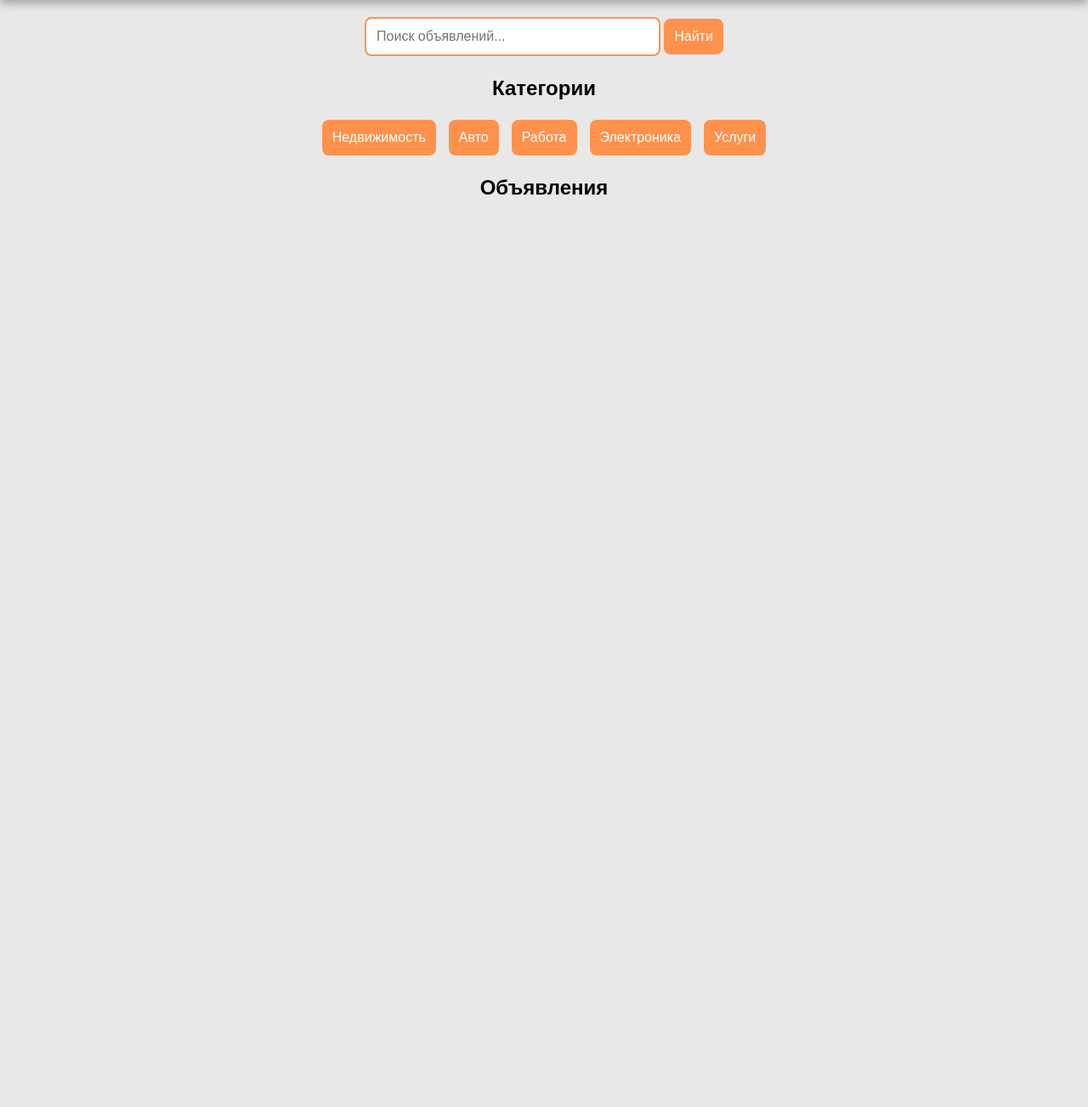
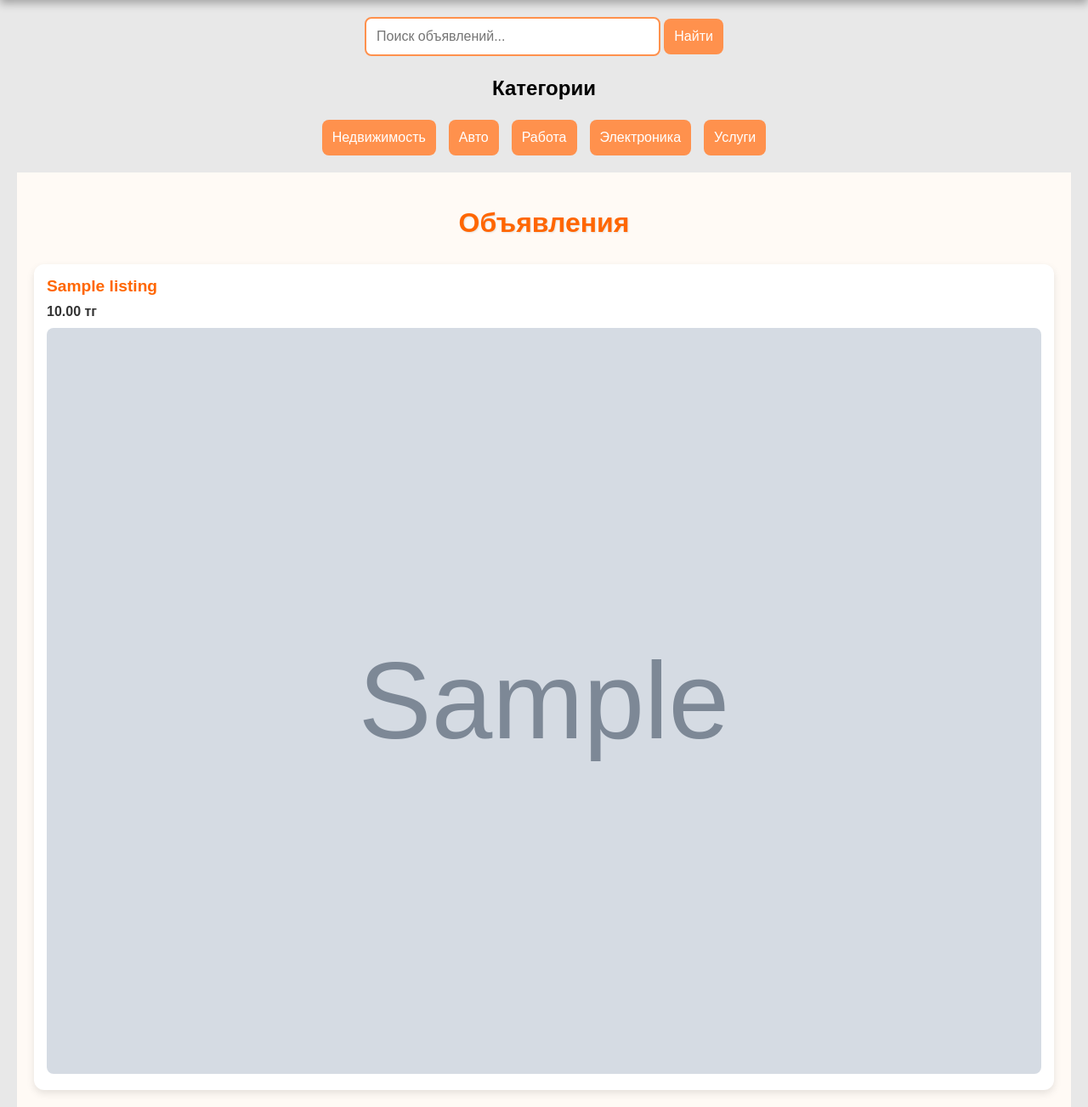
Before and after one commit to NotRindik/Python-Project-University, a Django app: page / in a window 1280 px wide. Shown: the part 85-1388 px from the top of the page at 85% size. Before the commit the page ends 314 px from the top, so only its background shows below. Run offline with Django 5.2, Linux system fonts and the light colour scheme; a user stored in the database is signed in; tables that the repository leaves empty hold one stand-in row (values such as "Sample post"); grey boxes marked "Sample" are stand-in pictures.

Commit message:
Рабочий обьявления

```diff
--- /dev/null
+++ b/PythonProject/myapp/static/css/home.css
@@ -0,0 +1,154 @@
+        @import url('https://fonts.googleapis.com/css2?family=Poppins:wght@500&display=swap');
+
+        body {
+            font-family: 'Poppins', sans-serif;
+            margin: 0;
+            padding: 0;
+            background-color: #e8e8e8;
+            color: black;
+        }
+        .header {
+            background: linear-gradient(135deg, #ff5733, #ff914d);
+            color: white;
+            padding: 20px;
+            display: flex;
+            justify-content: space-between;
+            align-items: center;
+            box-shadow: 0px 4px 10px rgba(0, 0, 0, 0.3);
+        }
+        .header h1 {
+            margin: 0;
+            font-size: 30px;
+            letter-spacing: 2px;
+            font-weight: 600;
+        }
+        .buttons {
+            display: flex;
+            gap: 10px;
+        }
+        .buttons button, .search-bar button, .category-buttons button {
+            padding: 12px;
+            border: none;
+            cursor: pointer;
+            background-color: #ff914d;
+            color: white;
+            border-radius: 8px;
+            font-size: 16px;
+            transition: 0.3s;
+            font-weight: 500;
+        }
+        .buttons button:hover, .search-bar button:hover, .category-buttons button:hover {
+            background-color: #ffbd69;
+        }
+        .search-bar {
+            margin: 20px;
+            text-align: center;
+        }
+        .search-bar input {
+            padding: 12px;
+            width: 320px;
+            border-radius: 8px;
+            border: 2px solid #ff914d;
+            font-size: 16px;
+            outline: none;
+        }
+        .categories {
+            margin: 20px;
+            text-align: center;
+        }
+        .category-buttons {
+            display: flex;
+            justify-content: center;
+            gap: 15px;
+            flex-wrap: wrap;
+        }
+        .ads {
+            text-align: center;
+        }
+        .ads-list {
+            list-style: none;
+            padding: 0;
+            display: flex;
+            flex-wrap: wrap;
+            justify-content: center;
+            gap: 15px;
+        }
+        .ads-list li {
+            border: 2px solid #ff914d;
+            padding: 15px;
+            width: 300px;
+            background-color: #2a2a2a;
+            border-radius: 10px;
+            transition: 0.3s;
+            text-align: left;
+        }
+        .ads-list li:hover {
+            background-color: #3a3a3a;
+            transform: scale(1.05);
+        }
+        .ads-list h3 {
+            margin: 0;
+            color: #ffbd69;
+        }
+
+.lising {
+    max-width: 1200px;
+    margin: 0 auto;
+    padding: 20px;
+    background: #fffaf5;
+    font-family: sans-serif;
+}
+
+.lising h1 {
+    color: #ff6600;
+    text-align: center;
+    margin-bottom: 30px;
+    text-shadow: 1px 1px 2px rgba(0,0,0,0.1);
+}
+
+.lising ul {
+    display: grid;
+    grid-template-columns: repeat(auto-fit, minmax(250px, 1fr));
+    gap: 20px;
+    list-style: none;
+    padding: 0;
+    margin: 0;
+}
+
+.lising li {
+    background-color: #ffffff;
+    border-radius: 12px;
+    box-shadow: 0 4px 10px rgba(0,0,0,0.1);
+    transition: transform 0.2s ease, box-shadow 0.2s ease;
+    overflow: hidden;
+}
+
+.lising li:hover {
+    transform: translateY(-5px);
+    box-shadow: 0 8px 16px rgba(0,0,0,0.15);
+}
+
+.lising a {
+    text-decoration: none;
+    color: inherit;
+    display: block;
+    padding: 15px;
+}
+
+.lising h2 {
+    font-size: 1.2em;
+    color: #ff6600;
+    margin: 0 0 10px;
+}
+
+.lising p {
+    margin: 0 0 10px;
+    font-weight: bold;
+    color: #333;
+}
+
+.lising img {
+    width: 100%;
+    height: auto;
+    border-radius: 8px;
+}
--- a/PythonProject/myapp/templates/home.html
+++ b/PythonProject/myapp/templates/home.html
@@ -1,103 +1,11 @@
+{% load static %}
 <!DOCTYPE html>
 <html lang="en">
 <head>
     <meta charset="UTF-8">
     <meta name="viewport" content="width=device-width, initial-scale=1.0">
     <title>Buy'n'Sell</title>
-    <style>
-        @import url('https://fonts.googleapis.com/css2?family=Poppins:wght@500&display=swap');
-
-        body {
-            font-family: 'Poppins', sans-serif;
-            margin: 0;
-            padding: 0;
-            background-color: #e8e8e8;
-            color: black;
-        }
-        .header {
-            background: linear-gradient(135deg, #ff5733, #ff914d);
-            color: white;
-            padding: 20px;
-            display: flex;
-            justify-content: space-between;
-            align-items: center;
-            box-shadow: 0px 4px 10px rgba(0, 0, 0, 0.3);
-        }
-        .header h1 {
-            margin: 0;
-            font-size: 30px;
-            letter-spacing: 2px;
-            font-weight: 600;
-        }
-        .buttons {
-            display: flex;
-            gap: 10px;
-        }
-        .buttons button, .search-bar button, .category-buttons button {
-            padding: 12px;
-            border: none;
-            cursor: pointer;
-            background-color: #ff914d;
-            color: white;
-            border-radius: 8px;
-            font-size: 16px;
-            transition: 0.3s;
-            font-weight: 500;
-        }
-        .buttons button:hover, .search-bar button:hover, .category-buttons button:hover {
-            background-color: #ffbd69;
-        }
-        .search-bar {
-            margin: 20px;
-            text-align: center;
-        }
-        .search-bar input {
-            padding: 12px;
-            width: 320px;
-            border-radius: 8px;
-            border: 2px solid #ff914d;
-            font-size: 16px;
-            outline: none;
-        }
-        .categories {
-            margin: 20px;
-            text-align: center;
-        }
-        .category-buttons {
-            display: flex;
-            justify-content: center;
-            gap: 15px;
-            flex-wrap: wrap;
-        }
-        .ads {
-            text-align: center;
-        }
-        .ads-list {
-            list-style: none;
-            padding: 0;
-            display: flex;
-            flex-wrap: wrap;
-            justify-content: center;
-            gap: 15px;
-        }
-        .ads-list li {
-            border: 2px solid #ff914d;
-            padding: 15px;
-            width: 300px;
-            background-color: #2a2a2a;
-            border-radius: 10px;
-            transition: 0.3s;
-            text-align: left;
-        }
-        .ads-list li:hover {
-            background-color: #3a3a3a;
-            transform: scale(1.05);
-        }
-        .ads-list h3 {
-            margin: 0;
-            color: #ffbd69;
-        }
-    </style>
+    <link rel="stylesheet" href="{% static 'css/home.css' %}">
 </head>
 <body>
     <div class="header">
@@ -133,18 +41,21 @@
     </div>
 
 
-    <div class="ads">
-        <h2>Объявления</h2>
-        <ul class="ads-list">
-            {% for ad in ads %}
-                <li>
-                    <h3>{{ ad.title }}</h3>
-                    <p>{{ ad.description }}</p>
-                    <p><strong>Цена:</strong> {{ ad.price }} руб.</p>
-                    <p><em>Опубликовано:</em> {{ ad.created_at }}</p>
-                </li>
+    <div class="lising">
+        <h1>Объявления</h1>
+            <ul>
+            {% for ad in listing %}
+            <li>
+                <a href="{% url 'listing_detail' ad.id %}">
+                    <h2>{{ ad.title }}</h2>
+                    <p>{{ ad.price }} тг</p>
+                    {% if ad.image %}
+                        <img src="{{ ad.image.url }}" width="200">
+                    {% endif %}
+                </a>
+            </li>
             {% endfor %}
-        </ul>
+            </ul>
     </div>
 </body>
 </html>
--- a/PythonProject/myapp/urls.py
+++ b/PythonProject/myapp/urls.py
@@ -13,4 +13,5 @@ urlpatterns = [
     path('edit/', views.edit, name='edit'),
     path('create/', views.create, name='create'),
     path('logout/', LogoutView.as_view(next_page='home'), name='logout'),
+    path('listing/<int:listing_id>/', views.listing_detail, name='listing_detail'),
 ]+ static(settings.MEDIA_URL, document_root=settings.MEDIA_ROOT)
--- a/PythonProject/myapp/views.py
+++ b/PythonProject/myapp/views.py
@@ -1,12 +1,16 @@
 from . import forms
 from django.contrib.auth import login as auth_login
-from django.shortcuts import render, redirect
+from django.shortcuts import render, redirect, get_object_or_404
 from django.contrib.auth import authenticate
 from django.contrib.auth.decorators import login_required
+
+from .forms import ListingForm
 from .models import CustomUser
+from .models import Listing
 
 def home(request):
-    return render(request, 'home.html')
+    listing_model = Listing.objects.all().order_by('-created_at')
+    return render(request, 'home.html', {'listing': listing_model})
 
 def register(request):
     if request.method == "POST":
@@ -39,6 +43,9 @@ def login(request):
 def listing(request):
     return render(request, 'listing_list.html')
 
+def listing_detail(request, listing_id):
+    listing_page = get_object_or_404(Listing, id=listing_id)
+    return render(request, 'listing_page.html', {'listing': listing_page})
 @login_required
 def profile(request):
     user = request.user
@@ -57,4 +64,14 @@ def edit(request):
     return render(request, 'edit_list.html')
 
 def create(request):
-    return render(request, 'creeate_listing.html')
+    if request.method == 'POST':
+        form = ListingForm(request.POST, request.FILES)
+        if form.is_valid():
+            listing = form.save(commit=False)
+            listing.user = request.user
+            listing.save()
+            return redirect('home')
+    else:
+        form = ListingForm()
+
+    return render(request, 'creeate_listing.html', {'form': form})
```
Also changed, not shown: PythonProject/myapp/static/css/create_listing.css (added, +56 -0 lines), PythonProject/myapp/static/css/listing_detail.css (added, +56 -0 lines), PythonProject/myapp/templates/creeate_listing.html (+43 -65 lines), PythonProject/myapp/templates/listing_page.html (added, +20 -0 lines).
